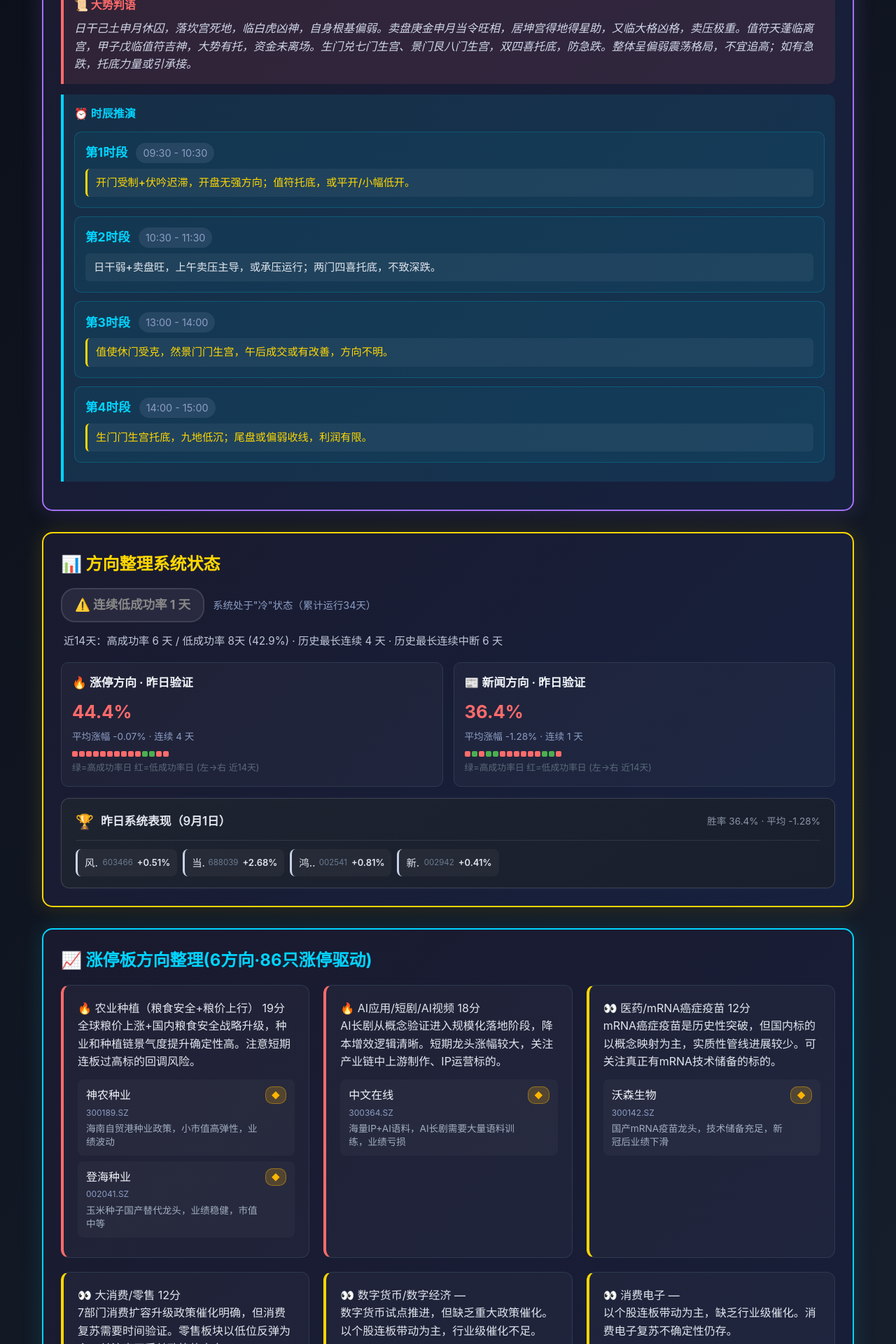
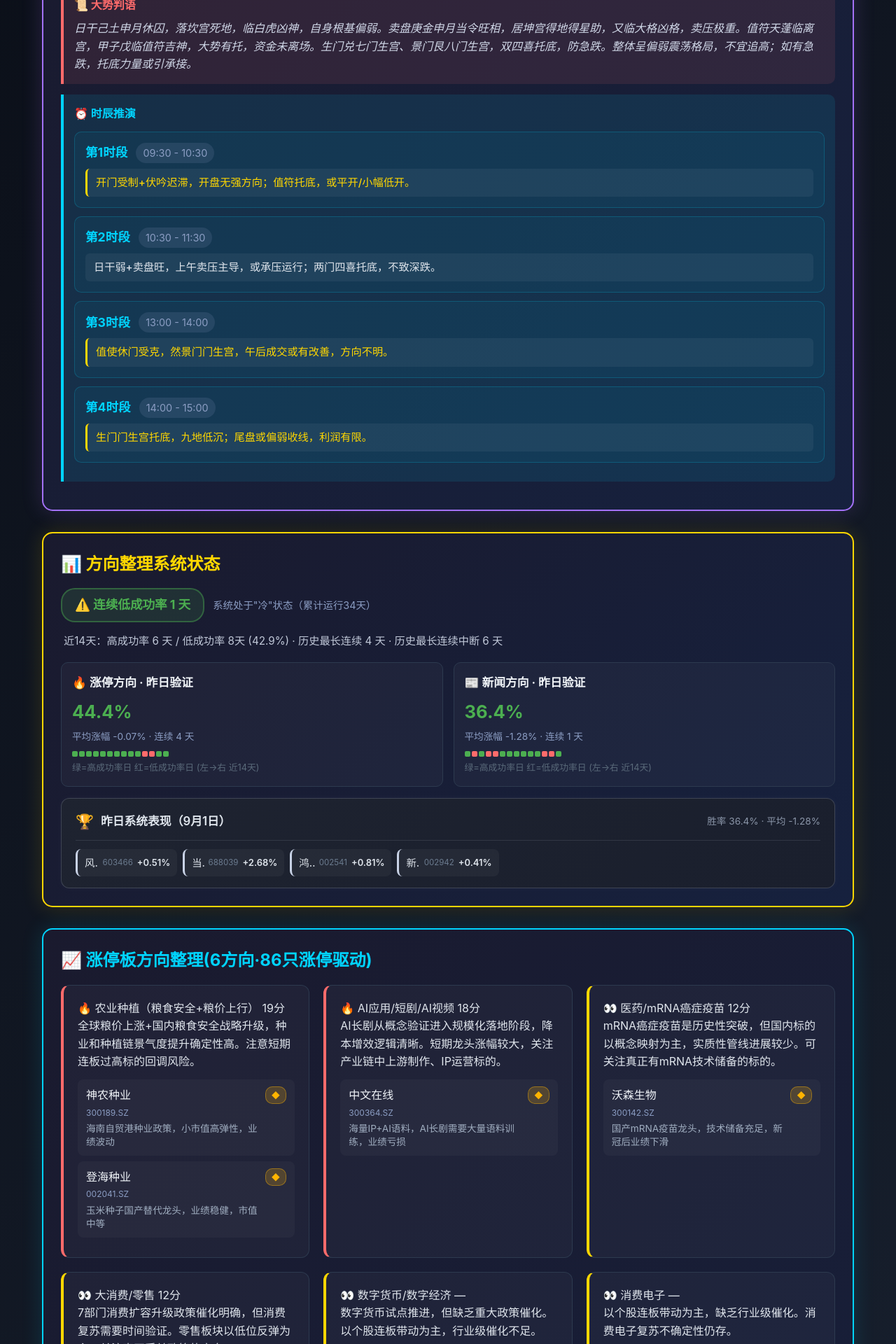
Before and after one commit to xiaoyi0319a/yixue-dashboard, a Jekyll site: the page index.html, which Jekyll copies as it is, in a window 1280 px wide. Shown: the part 507-2427 px from the top of the page at 70% size. Built offline with Jekyll 4.4.1, drawn with Linux system fonts in a browser that asks for light colours; comment, search, counter and statistics services are not loaded.

Commit message:
ui: 系统状态面板hot/cold颜色互换 - hot=红 cold=绿

```diff
--- a/css/style.css
+++ b/css/style.css
@@ -66,7 +66,7 @@
         .status-badge.hot { background: rgba(255, 107, 107, 0.15); color: #ff6b6b; border-color: rgba(255, 107, 107, 0.4); }
         .status-badge.warm { background: rgba(255, 165, 0, 0.15); color: #ffa500; border-color: rgba(255, 165, 0, 0.4); }
         .status-badge.cool { background: rgba(0, 212, 255, 0.15); color: #00d4ff; border-color: rgba(0, 212, 255, 0.4); }
-        .status-badge.cold { background: rgba(100, 100, 120, 0.2); color: #888; border-color: rgba(100, 100, 120, 0.4); }
+        .status-badge.cold { background: rgba(76, 175, 80, 0.15); color: #4caf50; border-color: rgba(76, 175, 80, 0.4); }
         .status-label { color: #8b9dc3; font-size: 0.9em; }
         .status-summary { color: #c0c8d8; font-size: 0.95em; margin-bottom: 18px; padding-left: 4px; }
         .dir-compare { display: grid; grid-template-columns: repeat(2, 1fr); gap: 15px; margin-bottom: 15px; }
@@ -79,16 +79,16 @@
         }
         .dir-status-card h4 { color: #f0f4f8; margin-bottom: 8px; font-size: 1.05em; }
         .dir-status-card .win-rate { font-size: 1.6em; font-weight: bold; margin-bottom: 4px; }
-        .dir-status-card .win-rate.hot { color: #4caf50; }
-        .dir-status-card .win-rate.cold { color: #ff6b6b; }
+        .dir-status-card .win-rate.hot { color: #ff6b6b; }
+        .dir-status-card .win-rate.cold { color: #4caf50; }
         .dir-status-card .win-rate.neutral { color: #ffd700; }
         .dir-status-card .meta { color: #8b9dc3; font-size: 0.85em; }
         .streak-bar { display: flex; gap: 2px; margin-top: 10px; flex-wrap: wrap; }
         .streak-dot {
             width: 8px; height: 8px; border-radius: 2px;
         }
-        .streak-dot.hot { background: #4caf50; }
-        .streak-dot.cold { background: #ff6b6b; }
+        .streak-dot.hot { background: #ff6b6b; }
+        .streak-dot.cold { background: #4caf50; }
         .streak-note { color: #5a6a7a; font-size: 0.8em; margin-top: 6px; }
 
         .ztb-section {
```
